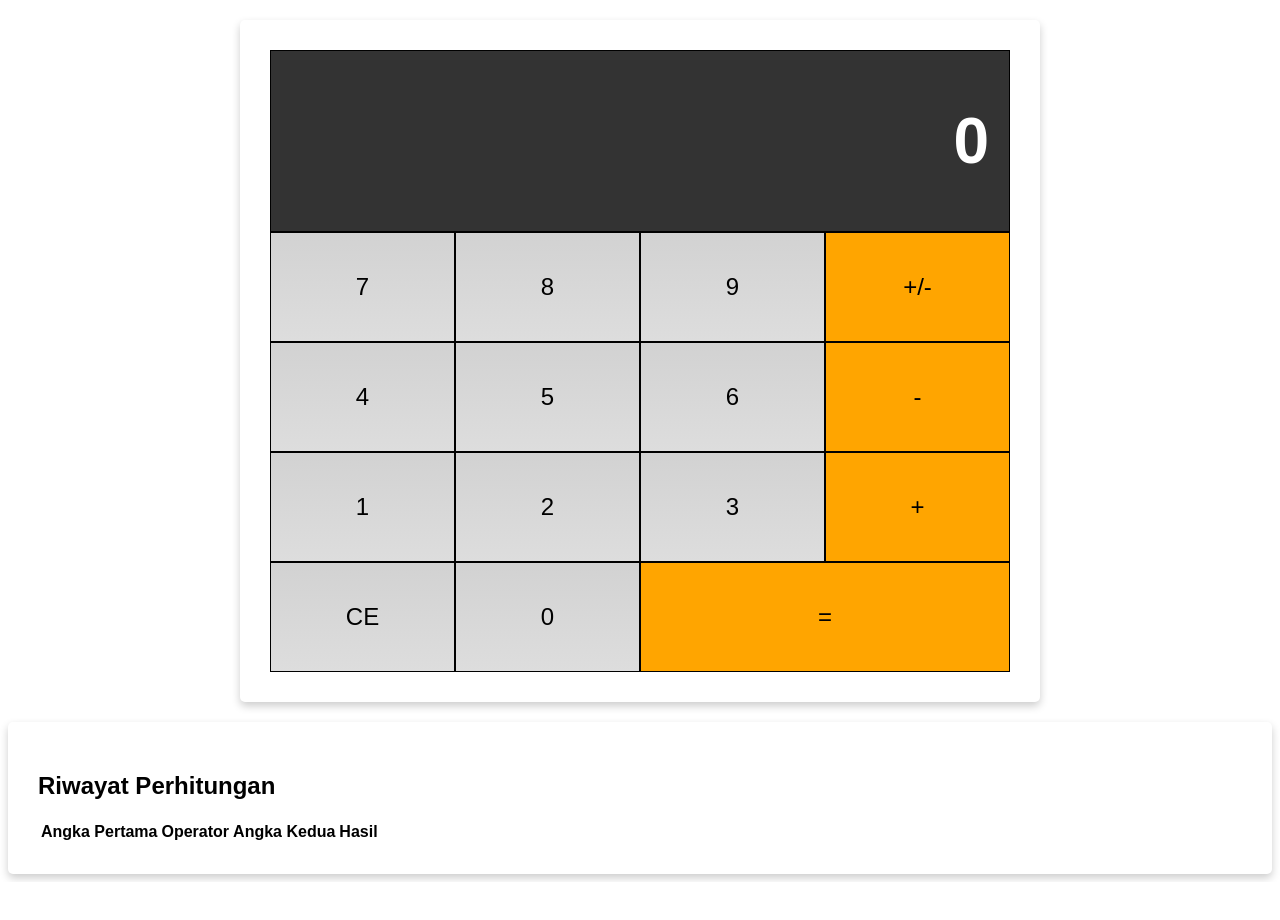
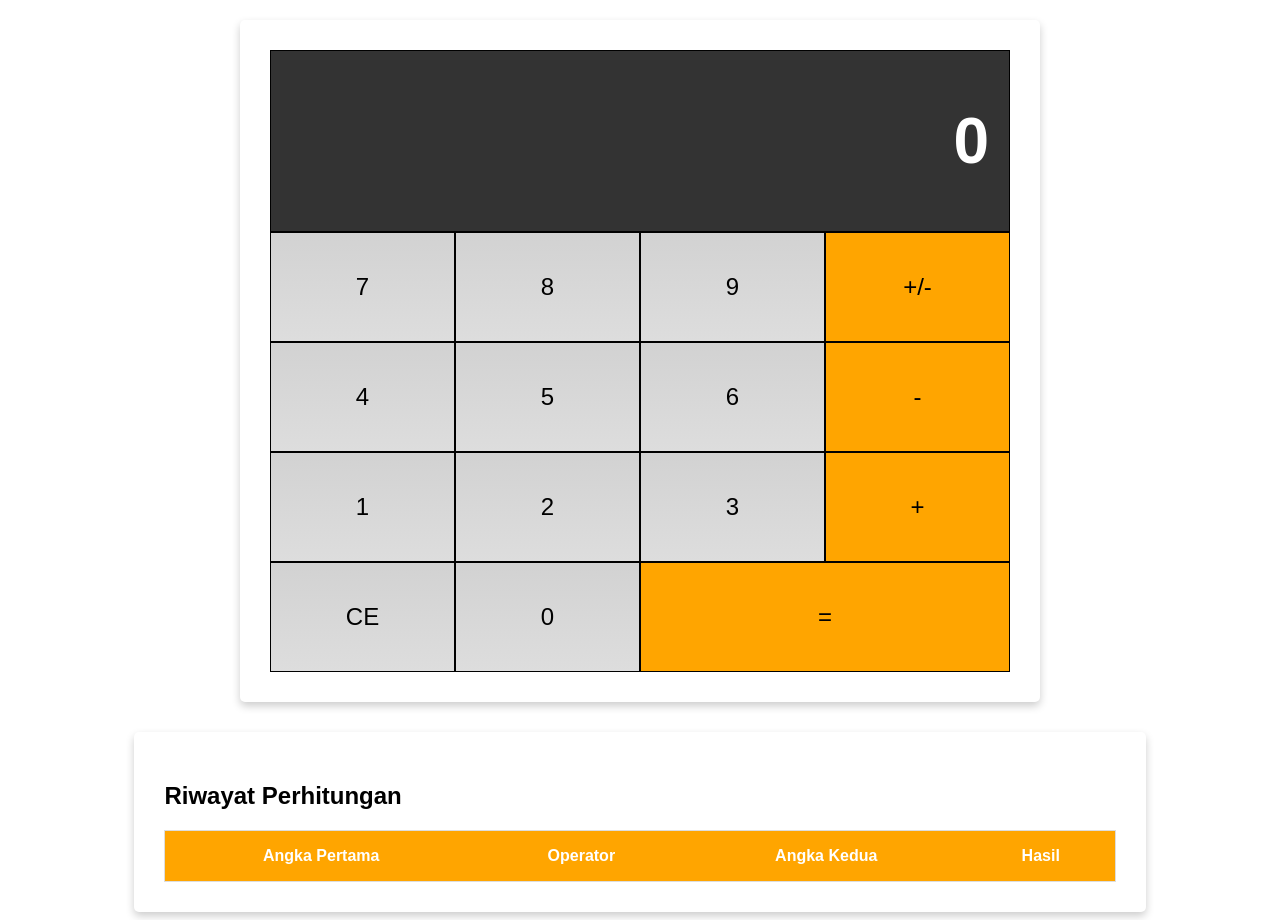
Before and after one commit to kataomoidayo/Web-Calculator, a plain HTML site: page index.html in a window 1280 px wide. Before the commit the page ends 882 px from the top, so only its background shows below. Drawn offline with Linux system fonts and the light colour scheme.

Commit message:
saigo no

```diff
--- a/assets/style.css
+++ b/assets/style.css
@@ -65,3 +65,41 @@ body {
         padding: 10px;
     }
 }
+
+.history {
+    width: 80%;
+    margin: 30px auto 0 auto;
+    overflow: scroll;
+}
+
+table {
+    border-collapse: collapse;
+    border-spacing: 0;
+    width: 100%;
+    border: 1px solid #ddd;
+}
+
+th,
+td {
+    text-align: center;
+    padding: 16px;
+}
+
+th {
+    background-color: orange;
+    color: white;
+}
+
+tr:nth-child(even) {
+    background-color: #d2d2d2;
+}
+
+@media screen and (max-width: 513px) {
+    .button {
+        padding: 10px;
+    }
+
+    .history {
+        width: 100%;
+    }
+}
```
